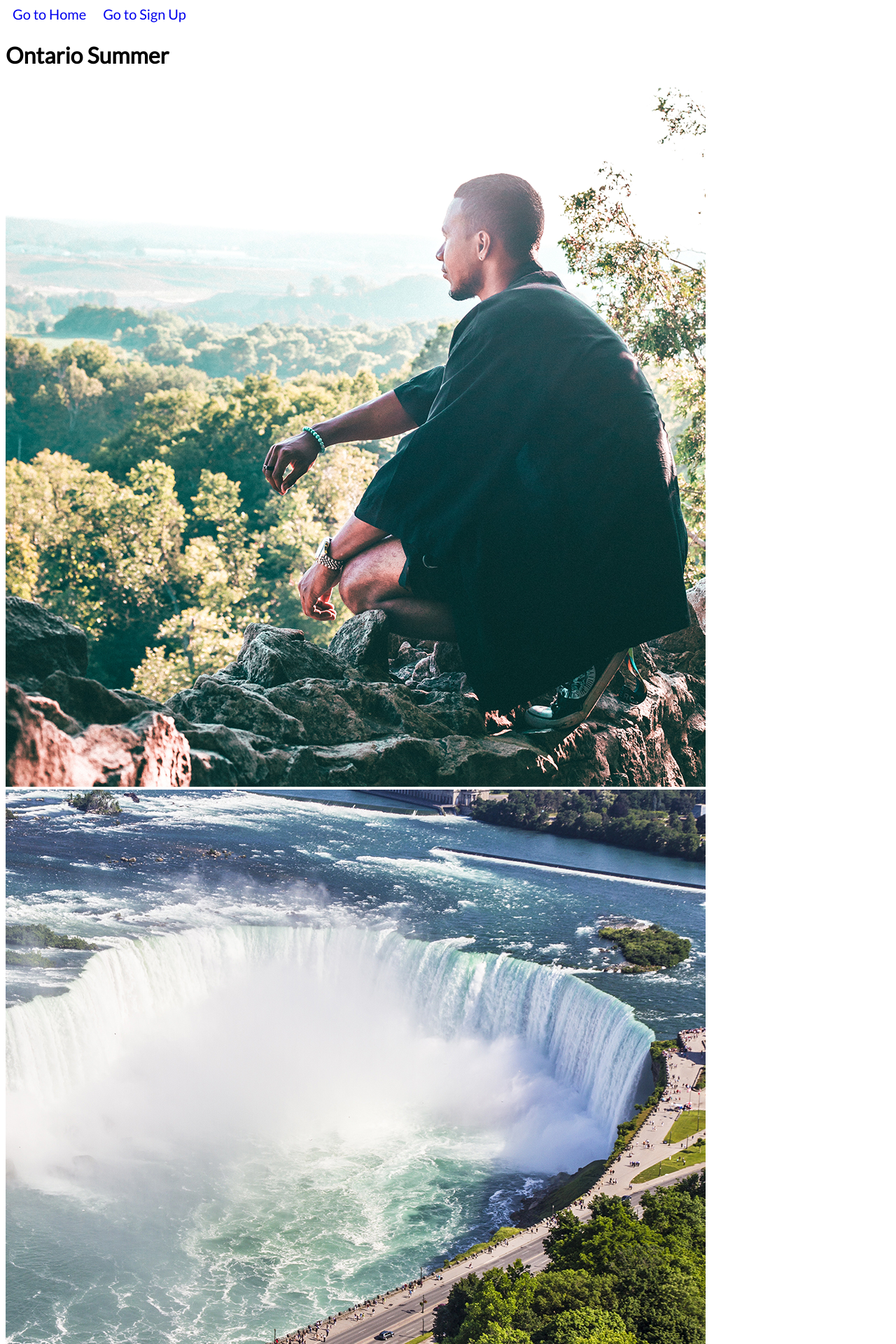
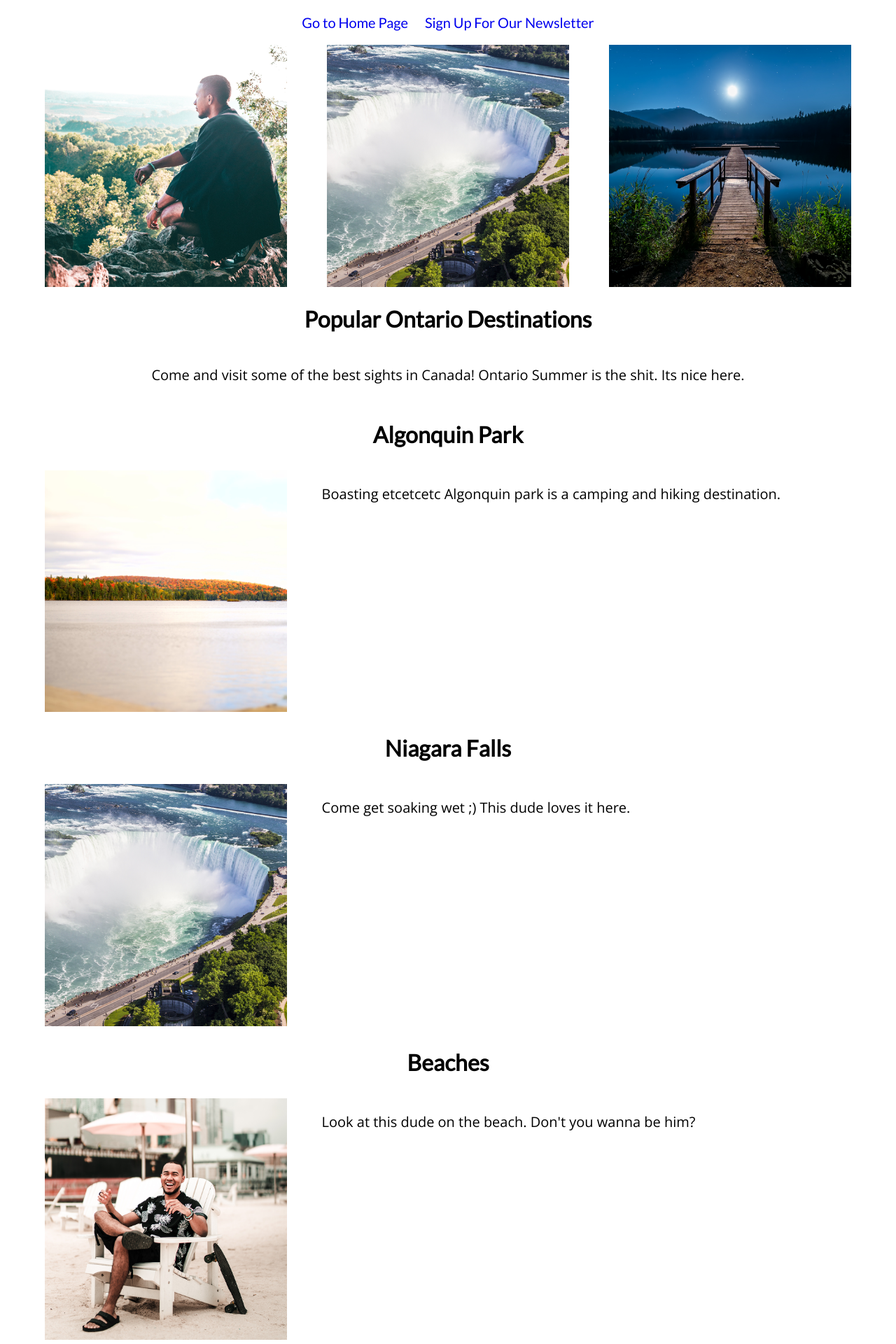
Before and after one commit to mprior19xx/hackathon_olthoff_prior_wood_yunus, a PHP site: page / in a window 1280 px wide. Shown: the top 1920 px of the page at 70% size. Run offline with PHP 8.4, Linux system fonts and the light colour scheme; some libraries are stand-ins or nearby versions.

Commit message:
more styling changes, its really coming along

```diff
--- a/css/main.css
+++ b/css/main.css
@@ -1 +1 @@
-h1,h2,h3,h4{font-family:"Lato",sans-serif;font-size:32px}p,ul{font-family:"Open Sans",sans-serif;font-size:20px}header,footer{font-family:"Lato",sans-serif;font-size:20px}form{font-family:"Lato",sans-serif}label{font-size:22px}input{font-size:18px}a{text-decoration:none;margin:10px;text-align:center}a:hover{opacity:.5}form{display:flex;flex-direction:column}label{margin-top:5px;margin-bottom:5px}input{margin:0 auto;justify-content:center;width:50%;padding:5px;margin-top:5px;margin-bottom:5px}/*# sourceMappingURL=main.css.map */
+.hidden{display:none}body{margin:0 auto;max-width:90%}h1,h2,h3,h4{font-family:"Lato",sans-serif;font-size:32px}p,ul{font-family:"Open Sans",sans-serif;font-size:20px}header,footer{font-family:"Lato",sans-serif;font-size:20px}form{font-family:"Lato",sans-serif}label{font-size:22px}input{font-size:18px}header{text-align:center;margin:20px}footer{display:flex;flex-direction:column;text-align:center}#copyright{margin-top:20px;margin-bottom:20px}a{text-decoration:none;margin:10px;text-align:center}a:hover{opacity:.5}form{display:flex;flex-direction:column}label{margin-top:5px;margin-bottom:5px}input{margin:0 auto;justify-content:center;width:50%;padding:5px;margin-top:5px;margin-bottom:5px}img{max-width:100%;width:30%}img:hover{width:32%}#splashPage{display:flex;flex-direction:column;margin:0 auto}#splashMain{display:flex;margin:0 auto;justify-content:space-between}.destinationMain{display:flex;flex-direction:column;margin:0 auto;justify-content:center;text-align:center}.destinationImg{display:flex;flex-direction:row}.destinationImg Img{margin-right:50px}#signUpLink{display:flex;margin:0 auto;justify-content:center}#contactMain{display:flex;flex-direction:column;text-align:center;justify-content:center;margin:0 auto}ul{list-style:none}/*# sourceMappingURL=main.css.map */
--- a/js/modules/SplashComponent.js
+++ b/js/modules/SplashComponent.js
@@ -1,6 +1,7 @@
 export default{
     template: `
     <section id="splashPage">
+    <div id="container">
         <h1 class="hidden">{{message}}</h1>
 
         <div id="splashMain">
@@ -9,30 +10,43 @@ export default{
             <img src="images/blue_sky.png" id="splashPic3">
         </div>
 
-        <div id="destinationMain">
+        <div class="destinationMain">
             <h2> Popular Ontario Destinations </h2>
             <p> Come and visit some of the best sights in Canada! Ontario Summer is the shit. Its nice here.</p>
+        </div>
 
+        <div class="destinationMain">
             <h3> Algonquin Park </h3>
-            <img src="images/algonquin_park.png">
-            <p> Boasting etcetcetc Algonquin park is a camping and hiking destination. </p>
+            <div class="destinationImg">
+                <img src="images/algonquin_park.png">
+                <p> Boasting etcetcetc Algonquin park is a camping and hiking destination. </p>
+            </div>
+        </div>
 
+        <div class="destinationMain">
             <h3> Niagara Falls </h3>
-            <img src="images/niagara_falls.png">
-            <p> Come get soaking wet ;) </p>
+            <div class="destinationImg">
+                <img src="images/niagara_falls.png">
+                <p> Come get soaking wet ;) This dude loves it here. </p>
+            </div>
+        </div>
 
+        <div class="destinationMain">
             <h3> Beaches</h3>
-            <img src="images/man_on_beach.png">
-            <p> Look at this dude on the beach. Don't you wanna be him?</p>
+            <div class="destinationImg">
+                <img src="images/man_on_beach.png">
+                <p> Look at this dude on the beach. Don't you wanna be him?</p>
+            </div>
         </div>
+    </div>
 
         <div id=signUpLink>
             <h2> Sign Up For Our Newsletter Today </h2>
         </div>
 
-        <div id="contact">
+        <div id="contactMain">
             <h2> Get In Contact </h2>
-            <ul>
+            <ul id="contactForm">
                 <li>Phone: 555-555-5555</li>
                 <li>Email: xxx@xxx.xxx</li>
                 <li>Fax: 555-555-5555</li>
--- a/sass/modules/_all.scss
+++ b/sass/modules/_all.scss
@@ -1,4 +1,11 @@
+.hidden{
+    display: none;
+}
 
+body{
+    margin: 0 auto;
+    max-width:90%;
+}
 
 h1, h2, h3, h4 {
     font-family : $mainFont;
@@ -25,3 +32,19 @@ label{
 input{
     font-size:18px;
 }
+
+header{
+    text-align: center;
+    margin:20px;
+}
+
+footer{
+    display:flex;
+    flex-direction: column;
+    text-align: center;
+}
+
+#copyright{
+    margin-top:20px;
+    margin-bottom:20px;
+}
--- a/sass/modules/_splash.scss
+++ b/sass/modules/_splash.scss
@@ -0,0 +1,55 @@
+img{
+    max-width:100%;
+    width:30%;
+}
+
+img:hover{
+    width:32%;
+}
+
+#splashPage{
+    display:flex;
+    flex-direction: column;
+    margin: 0 auto;
+}
+
+#splashMain{
+    display:flex;
+    margin: 0 auto;
+    justify-content: space-between;
+}
+
+.destinationMain{
+    display:flex;
+    flex-direction: column;
+    margin: 0 auto;
+    justify-content: center;
+    text-align: center;
+}
+
+.destinationImg{
+    display:flex;
+    flex-direction: row;
+}
+
+.destinationImg Img{
+    margin-right:50px;
+}
+
+#signUpLink{
+    display:flex;
+    margin: 0 auto;
+    justify-content: center;
+}
+
+#contactMain{
+    display: flex;
+    flex-direction: column;
+    text-align: center;
+    justify-content: center;
+    margin: 0 auto;
+}
+
+ul{
+    list-style: none;
+}
--- a/templates/footer.php
+++ b/templates/footer.php
@@ -1,7 +1,7 @@
 <footer>
     <div>
-<router-link to="/">Go to Home</router-link>
-<router-link to="/app">Go to Sign Up</router-link>
+<router-link to="/">Go to Home Page</router-link>
+<router-link to="/app">Sign Up For Our Newsletter</router-link>
 </div>
 <div id="copyright"> Copyright <?php echo date('Y'); ?> </div>
 </footer>
--- a/templates/header.php
+++ b/templates/header.php
@@ -1,6 +1,6 @@
 <header> <!-- `<router-link>` will be rendered as an `<a>` tag by default -->
-<router-link to="/">Go to Home</router-link>
+<router-link to="/">Go to Home Page</router-link>
 
-<router-link to="/app">Go to Sign Up</router-link>
+<router-link to="/app">Sign Up For Our Newsletter</router-link>
 
 </header>
```
Also changed, not shown: 1 other file.
